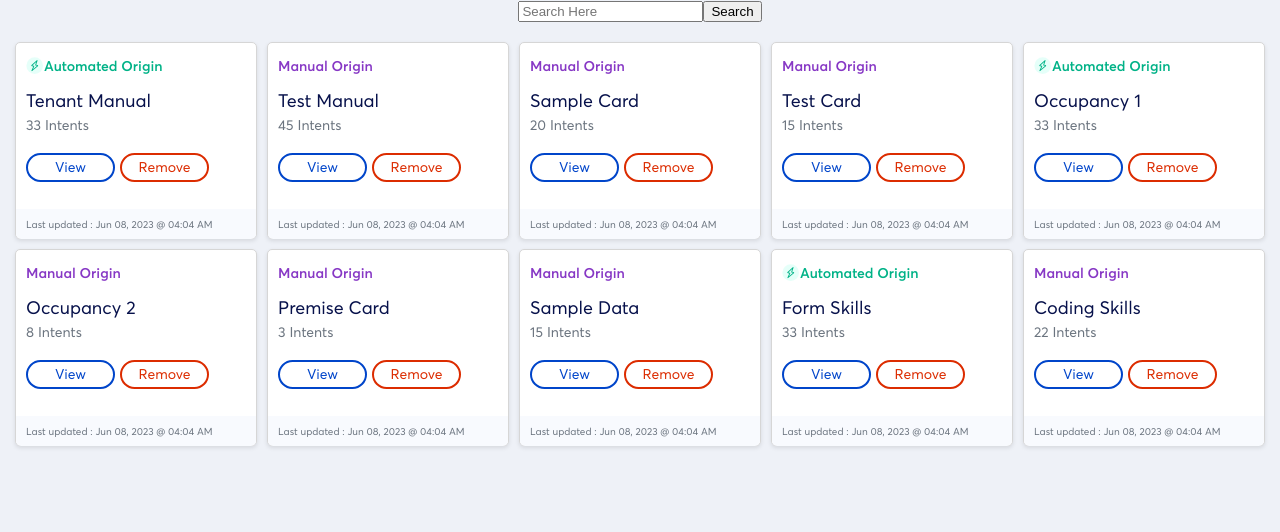
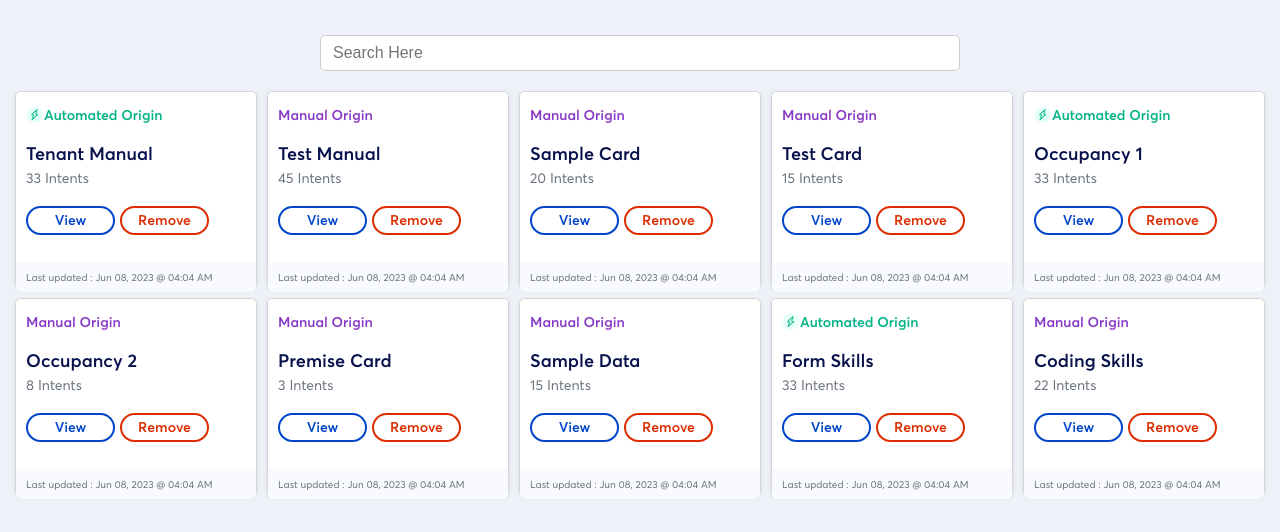
Before and after one commit to sohagraha/CM, a React (Create React App) app: page / in a window 1280 px wide. Shown: the top 532 px of the page. Built offline with nearby package versions, Linux system fonts and the light colour scheme.

Commit message:
search added

```diff
--- a/package.json
+++ b/package.json
@@ -6,6 +6,7 @@
     "@testing-library/jest-dom": "^5.14.1",
     "@testing-library/react": "^11.2.7",
     "@testing-library/user-event": "^12.8.3",
+    "lodash": "^4.17.21",
     "moment": "^2.29.4",
     "react": "^17.0.2",
     "react-dom": "^17.0.2",
--- a/src/common/component/Buttons/Button/CMButton.scss
+++ b/src/common/component/Buttons/Button/CMButton.scss
@@ -7,7 +7,7 @@
     font-size: 14px;
     position: relative;
     cursor: pointer;
-    font-weight: 500;
+    font-weight: 600;
 
     p {
         position: absolute;
--- a/src/common/component/Buttons/CMButtonWrapper.scss
+++ b/src/common/component/Buttons/CMButtonWrapper.scss
@@ -2,6 +2,5 @@
     display: flex;
     flex-direction: row;
     gap: 5px;
-    padding: 0px 10px 0px 10px;
-    margin-top: 1.2rem;
+    padding: 14px 10px 0px 10px;
 }
--- /dev/null
+++ b/src/common/component/NotFound/CMNotFound.js
@@ -0,0 +1,11 @@
+import React from "react";
+
+const CMNotFound = () => {
+  return (
+    <div>
+      <p>No Data Found :(</p>
+    </div>
+  );
+};
+
+export default CMNotFound;
--- a/src/components/Card/CMCard.scss
+++ b/src/components/Card/CMCard.scss
@@ -2,17 +2,17 @@
 
 .cardBody {
     .title {
-        font-weight: 500;
+        font-weight: 600;
         font-size: 18px;
         display: block;
-        margin: 4px 0px;
+        padding: 4px 0px;
         color: $card-title-text;
     }
 
     .intents {
         font-size: 14px;
         display: block;
-        margin-bottom: 5px;
+        padding-bottom: 5px;
         color: $card-subtext;
     }
 
--- a/src/components/Home/HomePage.scss
+++ b/src/components/Home/HomePage.scss
@@ -7,7 +7,7 @@
         display: flex;
         flex-wrap: wrap;
         justify-content: center;
-        margin-top: 20px;
+        padding-top: 20px;
         gap: 10px;
         max-width: 1450px;
         align-items: center;
--- a/src/components/Home/Homepage.js
+++ b/src/components/Home/Homepage.js
@@ -3,6 +3,7 @@ import { sampleData } from "../../data/sampleData";
 import CMSearch from "../SearchField/CMSearch";
 import CMCard from "../Card/CMCard";
 import "./HomePage.scss";
+import CMNotFound from "../../common/component/NotFound/CMNotFound";
 
 const Homepage = () => {
   const [data, setData] = React.useState(sampleData);
@@ -11,9 +12,13 @@ const Homepage = () => {
     <div className="home">
       <CMSearch sampleData={sampleData} setData={setData} />
       <div className="cardContainer">
-        {data.map((data) => {
-          return <CMCard key={data.id} data={data} />;
-        })}
+        {data.length ? (
+          data.map((data) => {
+            return <CMCard key={data.id} data={data} />;
+          })
+        ) : (
+          <CMNotFound />
+        )}
       </div>
     </div>
   );
--- a/src/components/SearchField/CMSearch.js
+++ b/src/components/SearchField/CMSearch.js
@@ -1,33 +1,34 @@
 import React from "react";
+import "./CMSearch.scss";
+import { debounce } from "lodash";
 
 const CMSearch = ({ sampleData, setData }) => {
+  const filterData = (value) => {
+    console.log("searching");
+    setData(
+      sampleData.filter((data) =>
+        data.name.toLowerCase().includes(value.toLowerCase())
+      )
+    );
+  };
+
+  const searchFunc = debounce((value) => {
+    filterData(value);
+  }, 500);
+
   return (
-    <div className="">
+    <div className="searchContainer">
       <input
         type="text"
-        className=""
+        className="searchInput"
         placeholder="Search Here"
         onChange={
           // Add onChange event handler here
           (e) => {
-            setData(
-              sampleData.filter((data) =>
-                data.name.toLowerCase().includes(e.target.value.toLowerCase())
-              )
-            );
+            searchFunc(e.target.value);
           }
         }
       />
-      <button
-        className=""
-        type="button"
-        id=""
-        onClick={() => {
-          setData(sampleData.filter((data) => data.name === "Test Manual"));
-        }}
-      >
-        Search
-      </button>
     </div>
   );
 };
--- /dev/null
+++ b/src/components/SearchField/CMSearch.scss
@@ -0,0 +1,20 @@
+.searchContainer {
+    margin-top: 35px;
+    max-width: 725px;
+    width: 50%;
+    display: flex;
+    align-items: center;
+
+    .searchInput {
+        padding: 8px 12px;
+        border: 1px solid #ccc;
+        border-radius: 5px;
+        font-size: 16px;
+        width: 100%;
+
+        &:focus {
+            outline: none;
+            box-shadow: 0 0 3px rgba(0, 0, 0, 0.3);
+        }
+    }
+}
--- a/src/styles/index.scss
+++ b/src/styles/index.scss
@@ -28,5 +28,5 @@ body {
     sans-serif;
   -webkit-font-smoothing: antialiased;
   -moz-osx-font-smoothing: grayscale;
-  background-color: #eef1f7;
+  background-color: $body-background;
 }
--- a/src/styles/variables.scss
+++ b/src/styles/variables.scss
@@ -12,3 +12,4 @@ $primary-font: "Averta";
 //
 
 $card-border : #d6d6d6;
+$body-background : #eef1f7;
```
Also changed, not shown: 1 other file (tests, documents, lock files or other folders).
